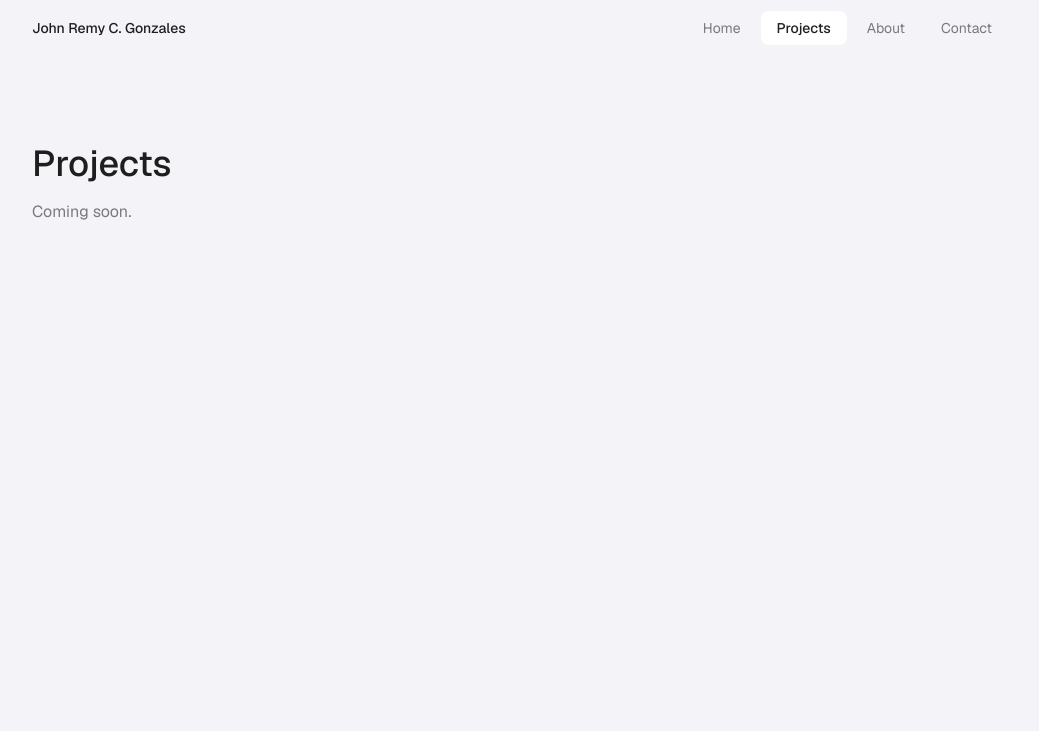
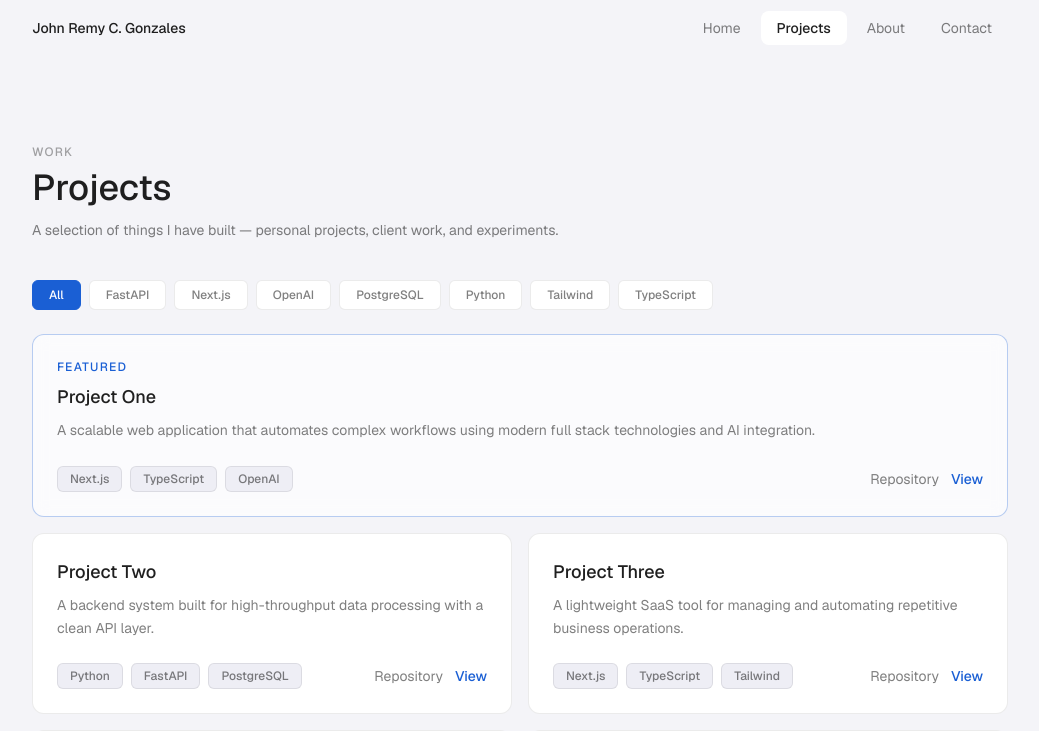
Before and after one commit to Reym-Tech/portfolio_v2, a Next.js app in the folder portfolio/: page /projects in a window 1280 px wide. Shown: the top 731 px of the page, without its empty margins (120-1159 px from the left). Built offline with nearby package versions, Linux system fonts and the light colour scheme.

Commit message:
feat: projects page with URL-based tag filter and project grid

```diff
--- a/portfolio/app/projects/page.tsx
+++ b/portfolio/app/projects/page.tsx
@@ -1,8 +1,37 @@
+import { Suspense } from "react";
+import ProjectFilter from "@/components/ui/ProjectFilter";
+import ProjectGrid   from "@/components/ui/ProjectGrid";
+
+export const metadata = {
+  title:       "Projects — Your Name",
+  description: "A collection of projects built across full stack development, automation, and AI.",
+};
+
 export default function ProjectsPage() {
   return (
-    <div className="mx-auto max-w-5xl px-6 py-20">
-      <h1 className="text-4xl font-medium text-[var(--text-primary)]">Projects</h1>
-      <p className="mt-4 text-[var(--text-secondary)]">Coming soon.</p>
+    <div className="mx-auto w-full max-w-5xl px-6 py-20">
+
+      {/* Page header */}
+      <div className="mb-10 flex flex-col gap-2">
+        <p className="text-xs font-medium uppercase tracking-widest text-[var(--text-muted)]">
+          Work
+        </p>
+        <h1 className="text-4xl font-medium text-[var(--text-primary)]">
+          Projects
+        </h1>
+        <p className="mt-1 text-sm text-[var(--text-secondary)]">
+          A selection of things I have built — personal projects, client work, and experiments.
+        </p>
+      </div>
+
+      {/* Filter + Grid wrapped in Suspense */}
+      <Suspense fallback={null}>
+        <div className="flex flex-col gap-6">
+          <ProjectFilter />
+          <ProjectGrid />
+        </div>
+      </Suspense>
+
     </div>
   );
 }
--- /dev/null
+++ b/portfolio/components/ui/ProjectFilter.tsx
@@ -0,0 +1,53 @@
+"use client";
+
+import { useRouter, useSearchParams, usePathname } from "next/navigation";
+import { ALL_TAGS } from "@/data/projects";
+
+export default function ProjectFilter() {
+  const router       = useRouter();
+  const pathname     = usePathname();
+  const searchParams = useSearchParams();
+  const activeTag    = searchParams.get("tag");
+
+  function handleFilter(tag: string | null) {
+    const params = new URLSearchParams(searchParams.toString());
+    if (tag) {
+      params.set("tag", tag);
+    } else {
+      params.delete("tag");
+    }
+    router.push(`${pathname}?${params.toString()}`);
+  }
+
+  return (
+    <div className="flex flex-wrap gap-2">
+      <button
+        onClick={() => handleFilter(null)}
+        className={`
+          rounded-[var(--radius-sm)] border px-4 py-1.5 text-xs font-medium transition-colors
+          ${activeTag === null
+            ? "border-[var(--accent-primary)] bg-[var(--accent-primary)] text-white"
+            : "border-[var(--border)] bg-[var(--surface)] text-[var(--text-secondary)] hover:text-[var(--text-primary)]"
+          }
+        `}
+      >
+        All
+      </button>
+      {ALL_TAGS.map((tag) => (
+        <button
+          key={tag}
+          onClick={() => handleFilter(tag)}
+          className={`
+            rounded-[var(--radius-sm)] border px-4 py-1.5 text-xs font-medium transition-colors
+            ${activeTag === tag
+              ? "border-[var(--accent-primary)] bg-[var(--accent-primary)] text-white"
+              : "border-[var(--border)] bg-[var(--surface)] text-[var(--text-secondary)] hover:text-[var(--text-primary)]"
+            }
+          `}
+        >
+          {tag}
+        </button>
+      ))}
+    </div>
+  );
+}
--- /dev/null
+++ b/portfolio/components/ui/ProjectGrid.tsx
@@ -0,0 +1,88 @@
+"use client";
+
+import Link from "next/link";
+import { useSearchParams } from "next/navigation";
+import { PROJECTS } from "@/data/projects";
+
+export default function ProjectGrid() {
+  const searchParams = useSearchParams();
+  const activeTag    = searchParams.get("tag");
+
+  const filtered = activeTag
+    ? PROJECTS.filter((p) => p.tags.includes(activeTag))
+    : PROJECTS;
+
+  if (filtered.length === 0) {
+    return (
+      <p className="text-sm text-[var(--text-secondary)]">
+        No projects found for this filter.
+      </p>
+    );
+  }
+
+  return (
+    <div className="grid grid-cols-1 gap-4 md:grid-cols-2">
+      {filtered.map((project) => (
+        <div
+          key={project.id}
+          className={`
+            rounded-[var(--radius-lg)] p-6 flex flex-col justify-between gap-6
+            ${project.featured
+              ? "md:col-span-2 border border-[var(--glass-border-accent)] bg-[var(--glass-fill)] backdrop-blur-sm"
+              : "border border-[var(--border)] bg-[var(--surface)]"
+            }
+          `}
+        >
+          <div className="flex flex-col gap-2">
+            {project.featured && (
+              <p className="text-xs font-medium uppercase tracking-widest text-[var(--accent-primary)]">
+                Featured
+              </p>
+            )}
+            <h3 className="text-lg font-medium text-[var(--text-primary)]">
+              {project.title}
+            </h3>
+            <p className="text-sm leading-relaxed text-[var(--text-secondary)]">
+              {project.description}
+            </p>
+          </div>
+
+          <div className="flex items-center justify-between flex-wrap gap-3">
+            <div className="flex flex-wrap gap-2">
+              {project.tags.map((tag) => (
+                <span
+                  key={tag}
+                  className="
+                    rounded-[var(--radius-sm)] border border-[var(--border)]
+                    bg-[var(--surface-elevated)] px-3 py-1
+                    text-xs font-medium text-[var(--text-secondary)]
+                  "
+                >
+                  {tag}
+                </span>
+              ))}
+            </div>
+            <div className="flex gap-3">
+              {project.repoHref && (
+                <Link
+                  href={project.repoHref}
+                  className="text-sm text-[var(--text-secondary)] transition-colors hover:text-[var(--text-primary)]"
+                >
+                  Repository
+                </Link>
+              )}
+              {project.href && (
+                <Link
+                  href={project.href}
+                  className="text-sm font-medium text-[var(--accent-primary)] transition-opacity hover:opacity-70"
+                >
+                  View
+                </Link>
+              )}
+            </div>
+          </div>
+        </div>
+      ))}
+    </div>
+  );
+}
--- a/portfolio/data/projects.ts
+++ b/portfolio/data/projects.ts
@@ -23,7 +23,25 @@ export const PROJECTS: Project[] = [
     id:          "project-three",
     title:       "Project Three",
     description: "A lightweight SaaS tool for managing and automating repetitive business operations.",
-    tags:        ["React", "Node.js", "Tailwind"],
+    tags:        ["Next.js", "TypeScript", "Tailwind"],
+    href:        "#",
+    repoHref:    "#",
+    featured:    false,
+  },
+  {
+    id:          "project-four",
+    title:       "Project Four",
+    description: "An AI-powered content pipeline that processes and summarizes documents at scale.",
+    tags:        ["Python", "OpenAI", "FastAPI"],
+    href:        "#",
+    repoHref:    "#",
+    featured:    false,
+  },
+  {
+    id:          "project-five",
+    title:       "Project Five",
+    description: "A real-time dashboard for monitoring business metrics with live data updates.",
+    tags:        ["Next.js", "TypeScript", "PostgreSQL"],
     href:        "#",
     repoHref:    "#",
     featured:    false,
@@ -31,3 +49,7 @@ export const PROJECTS: Project[] = [
 ];
 
 export const FEATURED_PROJECTS = PROJECTS.filter((p) => p.featured);
+
+export const ALL_TAGS = Array.from(
+  new Set(PROJECTS.flatMap((p) => p.tags))
+).sort();
```
